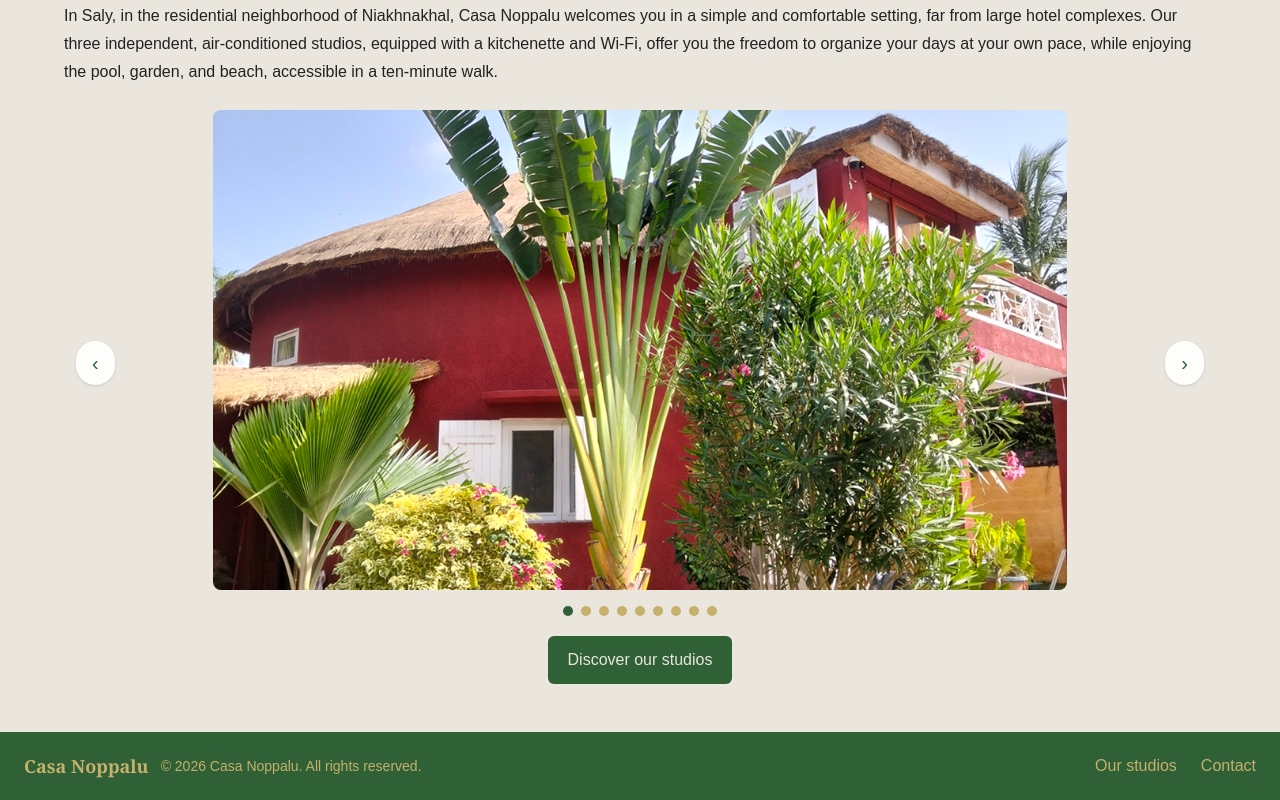
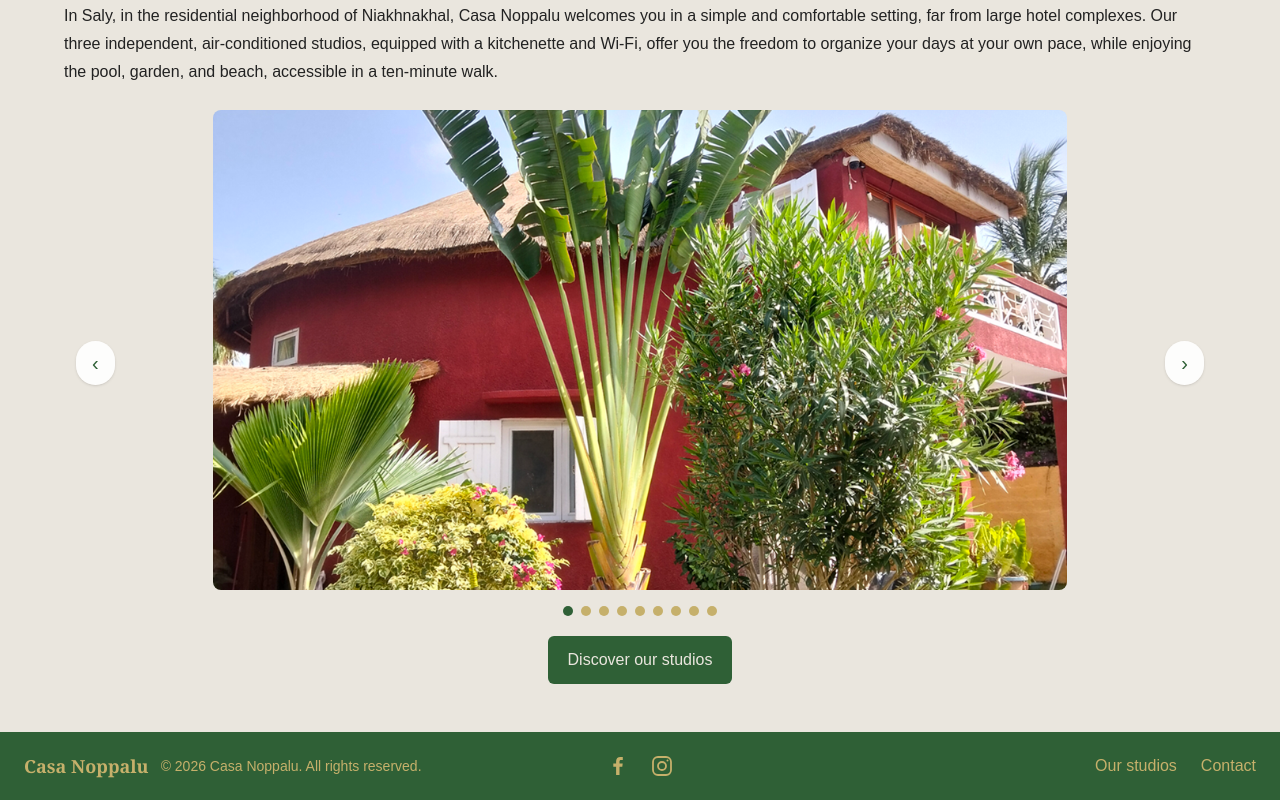
Before and after one commit to zohra-b/noppalu, a Next.js app: page /en in a window 1280 px wide. Shown: the part 216-1016 px from the top of the page. Built offline with nearby package versions, Linux system fonts and the light colour scheme; no server answers; the database is empty.

Commit message:
changé lien fb

```diff
--- a/src/components/Footer.tsx
+++ b/src/components/Footer.tsx
@@ -23,9 +23,9 @@ export default function Footer() {
         </div>
 
         {/* Bloc central : réseaux sociaux */}
-        {/* <div className="flex items-center justify-center gap-5">
+         <div className="flex items-center justify-center gap-5">
           <a
-            href="https://www.facebook.com/"
+            href="https://www.facebook.com/CasaNoppalu"
             target="_blank"
             rel="noopener noreferrer"
             aria-label="Facebook Casa Noppalu"
@@ -63,7 +63,7 @@ export default function Footer() {
               <circle cx="17.5" cy="6.5" r="1" fill="currentColor" stroke="none" />
             </svg>
           </a>
-        </div> */}
+        </div>
 
         {/* Bloc droit : navigation */}
         <nav className="flex items-center justify-center gap-6 sm:col-start-3 sm:justify-end">
```
